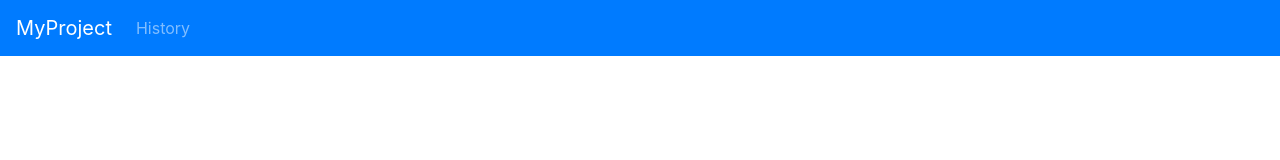
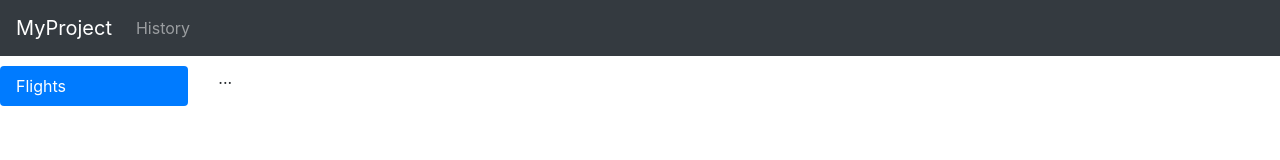
Before and after one commit to sergeyivanchik/bootApp, a plain HTML site: page index.html in a window 1280 px wide. Drawn offline with nearby package versions, Linux system fonts and the light colour scheme.

Commit message:
create tab flights

```diff
--- /dev/null
+++ b/css.css
@@ -0,0 +1,3 @@
+#allTabs{
+    padding-top: 10px;
+}
--- a/index.html
+++ b/index.html
@@ -3,15 +3,13 @@
 <head>
     <meta charset="utf-8" />
     <link rel="stylesheet" href="https://stackpath.bootstrapcdn.com/bootstrap/4.2.1/css/bootstrap.min.css" integrity="sha384-GJzZqFGwb1QTTN6wy59ffF1BuGJpLSa9DkKMp0DgiMDm4iYMj70gZWKYbI706tWS" crossorigin="anonymous">
-
-    <title></title>
+    <link rel="stylesheet" href="css.css">
+    <title>MyProject</title>
 </head>
 <body>
-    <nav class="navbar navbar-expand-lg navbar-dark bg-primary">
+    <nav class="navbar navbar-expand-lg navbar-dark bg-dark">
         <a class="navbar-brand" href="#">MyProject</a>
-        <button class="navbar-toggler" type="button" data-toggle="collapse" data-target="#navbarNav" aria-controls="navbarNav" aria-expanded="false" aria-label="Toggle navigation">
-          <span class="navbar-toggler-icon"></span>
-        </button>
+
         <div class="collapse navbar-collapse" id="navbarNav">
           <ul class="navbar-nav">
             <li class="nav-item">
@@ -19,9 +17,23 @@
             </li>
           </ul>
         </div>
-      </nav>
+    </nav>
+
+    <div class="row" id="allTabs">
+        <div class="col-2">
+          <div class="nav flex-column nav-pills" id="v-pills-tab" role="tablist" aria-orientation="vertical">
+            <a class="nav-link active" id="tabFlights" data-toggle="pill" href="#formFlights" role="tab" aria-controls="formFlights" aria-selected="true">Flights</a>
 
 
+          </div>
+        </div>
+        <div class="col-10">
+          <div class="tab-content" id="v-pills-tabContent">
+            <div class="tab-pane fade show active" id="formFlights" role="tabpanel" aria-labelledby="tabFlights">...</div>
+
+          </div>
+        </div>
+    </div>
 
 
     <script src="https://code.jquery.com/jquery-3.3.1.slim.min.js" integrity="sha384-q8i/X+965DzO0rT7abK41JStQIAqVgRVzpbzo5smXKp4YfRvH+8abtTE1Pi6jizo" crossorigin="anonymous"></script>
```
